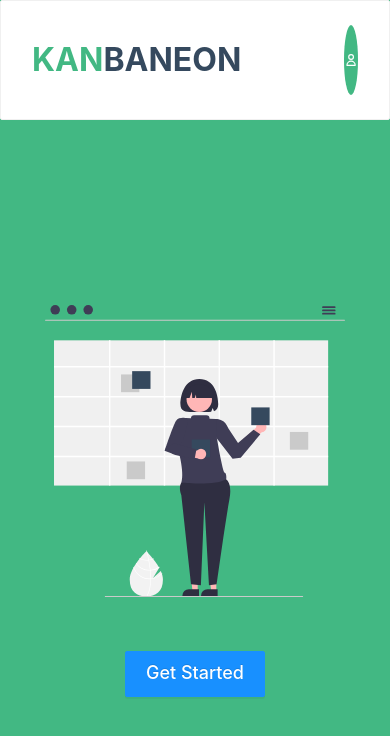
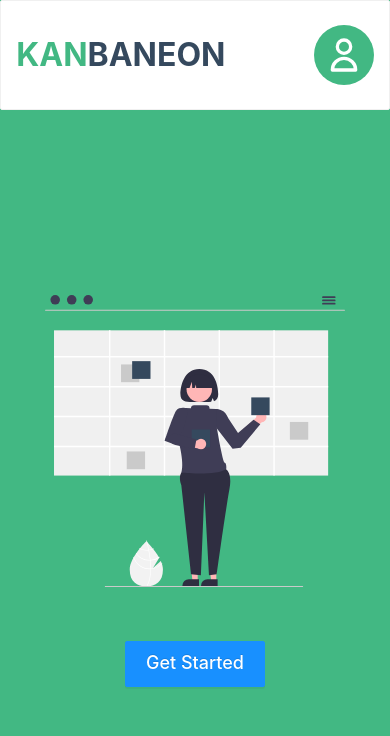
Before and after one commit to Kanbaneon/kanbaneon-lite, a Vue app: page / in a window 390 px wide. Shown: the top 736 px of the page. Built offline with nearby package versions, Linux system fonts and the light colour scheme.

Commit message:
add: mobile responsiveness

```diff
--- a/src/assets/UserIcon.vue
+++ b/src/assets/UserIcon.vue
@@ -17,8 +17,8 @@
 
 <style scoped>
 svg {
-  width: 50px;
-  height: 70px;
+  width: 40px;
+  height: 60px;
   stroke: white;
 }
 </style>
--- a/src/components/Header.vue
+++ b/src/components/Header.vue
@@ -1,11 +1,11 @@
 <template>
   <a-card class="header">
-    <a-col :span="showNewList ? 17 : 21">
+    <a-col :span="showNewList ? [17] : [21]">
       <h2 class="title" @click="handleDirectHome">
         KAN<span class="subtitle">BANEON</span>
       </h2>
     </a-col>
-    <a-col :span="2" v-if="showNewList">
+    <a-col :span="2" v-if="showNewList && largeScreen">
       <a-button
         size="large"
         type="primary"
@@ -14,7 +14,7 @@
         ><PlusIcon /><span class="add-new-btn-text">NEW LIST</span></a-button
       >
     </a-col>
-    <a-col :span="2" v-if="showNewList">
+    <a-col :span="2" v-if="showNewList && largeScreen">
       <a-button
         style="width: 150px"
         size="large"
@@ -24,17 +24,17 @@
         ><span class="add-new-btn-text">SAVE</span></a-button
       >
     </a-col>
-    <a-col :span="1" class="icon-btn-wrapper">
+    <a-col :span="[21, 1]" class="icon-btn-wrapper">
       <div
         class="icon-btn"
         v-if="showNewList"
         shape="round"
-        @click="visibleEditBoard = true"
+        @click="largeScreen ? (visibleEditBoard = true) : (popupMenu = true)"
       >
         <DotsIcon />
       </div>
     </a-col>
-    <a-col :span="1"
+    <a-col :span="[24, 1]"
       ><div class="avatar" :size="64"><UserIcon /></div
     ></a-col>
   </a-card>
@@ -107,6 +107,8 @@ import { addMoreList } from "../utils/DrawCanvas";
 export default {
   data() {
     return {
+      smallScreen: window.matchMedia("(max-width:456px)").matches,
+      largeScreen: window.matchMedia("(min-width:456px)").matches,
       showNewList: false,
       visible: false,
       visibleSave: false,
@@ -258,6 +260,8 @@ export default {
 .avatar {
   background: #42b883;
   border-radius: 50%;
+  height: 60px;
+  width: 60px;
   display: flex;
   justify-content: center;
   align-items: center;
--- a/src/components/Home.vue
+++ b/src/components/Home.vue
@@ -1,9 +1,21 @@
 <template>
   <div class="container">
     <a-row v-if="boards?.length" :gutter="16">
+      <a-col :xs="24" :md="6" v-if="smallScreen" class="col">
+        <a-card class="add-new-btn-card" @click="visible = true">
+          <a-button
+            @click="visible = true"
+            class="add-new-btn"
+            type="primary"
+            size="large"
+            ><PlusIcon />New Board</a-button
+          >
+        </a-card>
+      </a-col>
       <a-col
         class="col"
-        :span="6"
+        :xs="24"
+        :md="6"
         v-for="board in boards"
         v-bind:key="board.id"
       >
@@ -15,7 +27,7 @@
           <KanbanImg />
         </a-card>
       </a-col>
-      <a-col :span="6">
+      <a-col :xs="24" :md="6" v-if="largeScreen" class="col">
         <a-card class="add-new-btn-card" @click="visible = true">
           <a-button
             @click="visible = true"
@@ -105,6 +117,8 @@ export default {
       boards: store.kanbanBoards,
       visible: false,
       mode: "template",
+      smallScreen: window.matchMedia("(max-width:456px)").matches,
+      largeScreen: window.matchMedia("(min-width:456px)").matches,
       name: "",
       error: {
         name: "",
```
